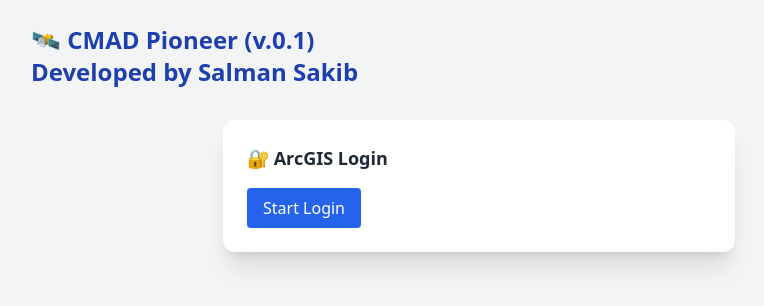
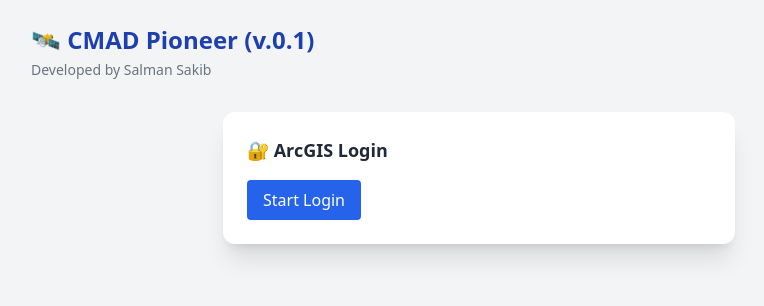
Before and after one commit to salmansakibweb3/arcgis-geocode, a React (Create React App) app in the folder react-frontend/: page / in a window 1280 px wide. Shown: the top 306 px of the page, without its empty margins (161-925 px from the left). Built offline with nearby package versions, Linux system fonts and the light colour scheme; no server answers.

Commit message:
Developer name font resizing

```diff
--- a/react-frontend/src/App.tsx
+++ b/react-frontend/src/App.tsx
@@ -29,7 +29,7 @@ function App() {
       <header className="flex justify-between items-center mb-6 max-w-4xl mx-auto">
         <h1 className="text-2xl font-bold text-blue-800">
           🛰️ CMAD Pioneer (v.0.1)
-          <h2>Developed by Salman Sakib</h2>
+            <h2 className="text-sm font-normal text-gray-500 mt-1">Developed by Salman Sakib</h2>
         </h1>
         {isLoggedIn && (
           <button
```
